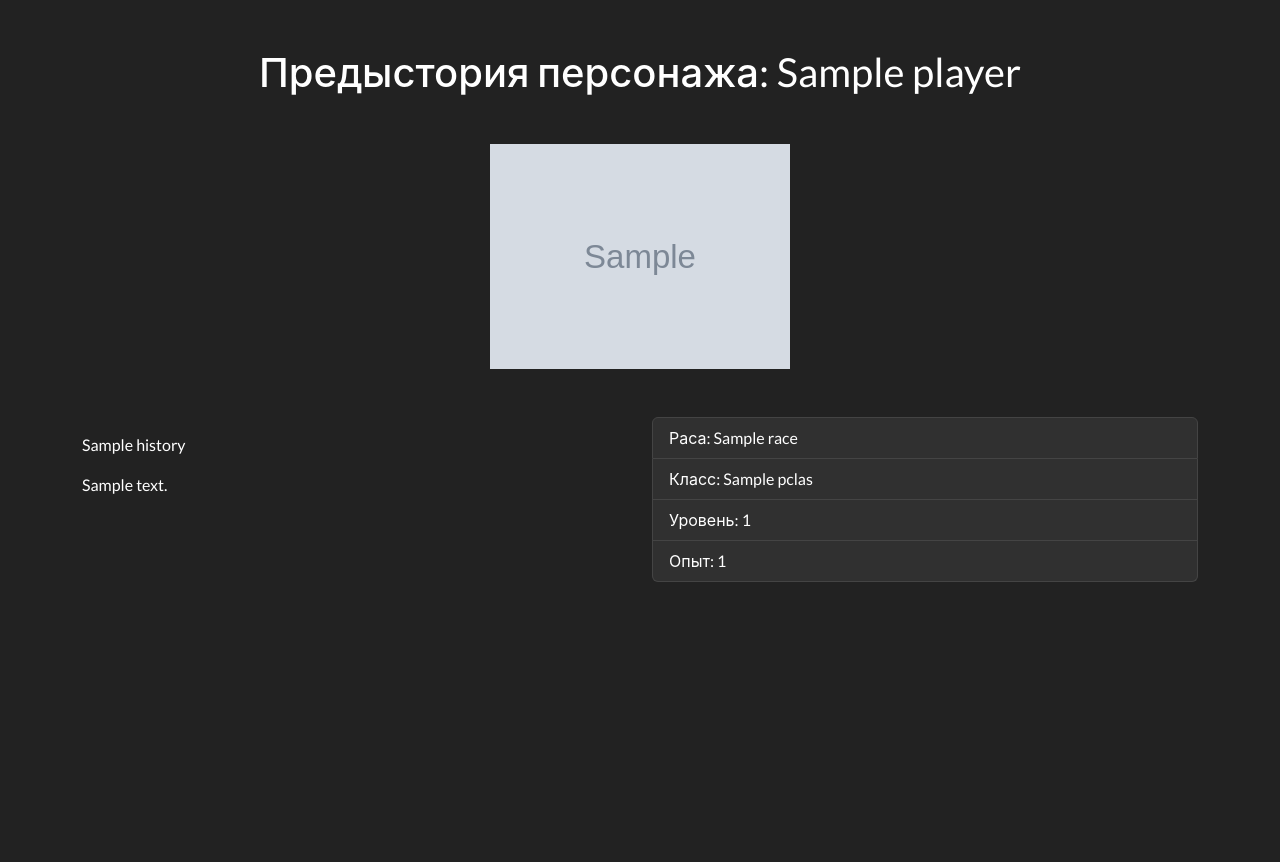
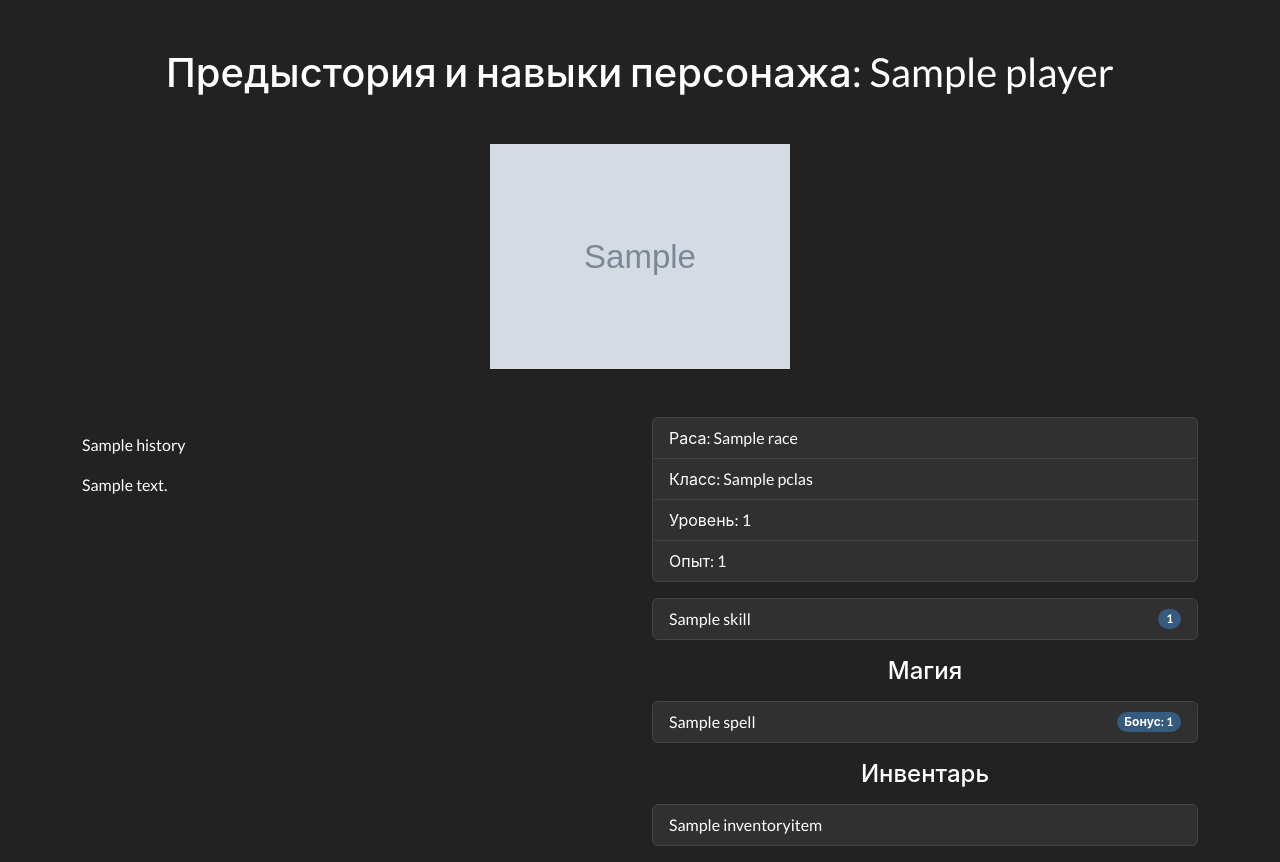
Before and after one commit to BabukhinaV/DNDCards, a Django app: page /profile/show_history/1 in a window 1280 px wide. Shown: the part 72-934 px from the top of the page. Before the commit the page ends 654 px from the top, so only its background shows below. Run offline with Django 5.2, Linux system fonts and the light colour scheme; tables that the repository leaves empty hold one stand-in row (values such as "Sample post"); grey boxes marked "Sample" are stand-in pictures; some libraries are stand-ins or nearby versions.

Commit message:
Инвентарь, навыки, магия

```diff
--- a/DNDCards/catalog/models.py
+++ b/DNDCards/catalog/models.py
@@ -76,10 +76,12 @@ class Player(models.Model):
     exp = models.IntegerField('Опыт')
     history = models.ForeignKey(
         History, verbose_name='Предыстория', null=True, blank=True, on_delete=models.DO_NOTHING)
-    user = models.OneToOneField(
+    user = models.ForeignKey(
         User, blank=True, null=True, on_delete=models.SET_NULL)
     img = models.ImageField(
         'Изображение', null=True, blank=True, upload_to="images/")
+    free_points = models.IntegerField('Свободные очки', null=True, blank=True)
+    inventory = models.ManyToManyField(InventoryItem, verbose_name='Предмет инвентаря')
 
     def __str__(self):
         return str(self.id)
@@ -124,7 +126,6 @@ class PlayerSpell(models.Model):
         Player, verbose_name='Персонаж', on_delete=models.DO_NOTHING)
     spell = models.ForeignKey(
         Spell, verbose_name='Заклинание', on_delete=models.DO_NOTHING)
-    level = models.IntegerField('Уровень')
     bonus = models.IntegerField('Бонус')
 
     def __str__(self):
@@ -140,7 +141,7 @@ class Skill(models.Model):
     descr = models.TextField('Описание', max_length=7000, blank=True, null=True)
 
     def __str__(self):
-        return str(self.id)
+        return self.title
 
     class Meta:
         verbose_name = ('Навык')
@@ -177,27 +178,27 @@ class PlayerSkill(models.Model):
         verbose_name_plural = ('Навыки персонажа')
 
 
-class InventoryCategoryCharacteristic(models.Model):
-    title = models.CharField('Название', max_length=255)
+#class InventoryCategoryCharacteristic(models.Model):
+    #title = models.CharField('Название', max_length=255)
 
-    def __str__(self):
-        return self.title
+    #def __str__(self):
+        #return self.title
 
-    class Meta:
-        verbose_name = ('Характеристика предмета инвентаря')
-        verbose_name_plural = ('Характеристики предмета инвентаря')
+    #class Meta:
+        #verbose_name = ('Характеристика предмета инвентаря')
+        #verbose_name_plural = ('Характеристики предмета инвентаря')
 
 
-class ItemCharact(models.Model):
-    item = models.ForeignKey(
-        InventoryItem, verbose_name='Предмет инвентаря', on_delete=models.DO_NOTHING)
-    charact = models.ForeignKey(
-        InventoryCategoryCharacteristic, verbose_name='Характеристика предмета инвентаря', on_delete=models.DO_NOTHING)
-    ch_value = models.CharField('Значение', max_length=255)
+#class ItemCharact(models.Model):
+    #item = models.ForeignKey(
+        #InventoryItem, verbose_name='Предмет инвентаря', on_delete=models.DO_NOTHING)
+    #charact = models.ForeignKey(
+        #InventoryCategoryCharacteristic, verbose_name='Характеристика предмета инвентаря', on_delete=models.DO_NOTHING)
+    #ch_value = models.CharField('Значение', max_length=255)
 
-    def __str__(self):
-        return str(self.id)
+    #def __str__(self):
+        #return str(self.id)
 
-    class Meta:
-        verbose_name = ('Значение характеристики')
-        verbose_name_plural = ('Значения характеристики')
+    #class Meta:
+        #verbose_name = ('Значение характеристики')
+        #verbose_name_plural = ('Значения характеристики')
--- a/DNDCards/clients/templates/create_character.html
+++ b/DNDCards/clients/templates/create_character.html
@@ -6,7 +6,7 @@
     <h1 class="text-center text-primary mt-5 mb-3">Создание персонажа</h1>
     <div class="row">
       <div class="offset-md-4 col-md-4 offset-md-4 col-12">
-        <form method="post" enctype="multipart/form-data">
+        <form method="post" >
           {% csrf_token %}
           <fieldset>
             <div class="form-group">
--- a/DNDCards/clients/templates/player_history.html
+++ b/DNDCards/clients/templates/player_history.html
@@ -3,7 +3,7 @@
 
 {% block content %}
 <div class="container">
-    <h2 class="text-center mt-5 mb-5">Предыстория персонажа: {{player.name}}</h4>
+    <h2 class="text-center mt-5 mb-5">Предыстория и навыки персонажа: {{player.name}}</h4>
       <div class="text-center mb-5">
          <img style="width: 300px;" src="{{ player.img.url }}" alt="">
       </div>
@@ -40,6 +40,40 @@
     Опыт: {{player.exp}}
   </li>
 </ul>
+
+<ul class="list-group mt-3 mb-3">
+    {% for skill in skills %}
+  <li class="list-group-item d-flex justify-content-between align-items-center">
+    {{skill.skill.title}}
+    <span class="badge bg-primary rounded-pill">{{skill.svalue}}</span>
+  </li>
+  {% endfor%}
+</ul>
+
+{% if spells.count > 0 %}
+<h4 class="mt-3 text-center">Магия</h4>
+<ul class="list-group mt-3 mb-3">
+    {% for spell in spells %}
+  <li class="list-group-item d-flex justify-content-between align-items-center">
+    {{spell.spell.title}}
+    <span class="badge bg-primary rounded-pill">Бонус: {{spell.bonus}}</span>
+  </li>
+  {% endfor%}
+</ul>
+{% endif %}
+
+
+{% if player.inventory.count > 0 %}
+<h4 class="mt-3 text-center">Инвентарь</h4>
+<ul class="list-group mt-3 mb-3">
+    {% for inv in player.inventory.all %}
+  <li class="list-group-item d-flex justify-content-between align-items-center">
+    {{inv.title}}
+  </li>
+  {% endfor%}
+</ul>
+{% endif %}
+
     </div>
 </div>
 </div>
--- a/DNDCards/clients/urls.py
+++ b/DNDCards/clients/urls.py
@@ -8,4 +8,5 @@ urlpatterns = [
     path('delete_character/<p_id>', views.delete_character, name='delete_character'),
     path('create_player', views.create_player, name='create_player'),
     path('edit_player/<p_id>', views.edit_player, name='edit_player'),
+    path('distribute_points/<p_id>', views.distribute_points, name="distribute_points"),
 ]
--- a/DNDCards/clients/views.py
+++ b/DNDCards/clients/views.py
@@ -1,5 +1,5 @@
 from django.shortcuts import render
-from catalog.models import History, PClass, Player, Race
+from catalog.models import History, PClass, PClassSkill, Player, PlayerSkill, PlayerSpell, Race
 from django.contrib import messages
 
 def profile(request):
@@ -9,11 +9,15 @@ def profile(request):
 
 def show_history(request, p_id):
     player = Player.objects.get(pk=p_id)
-    return render(request, 'player_history.html', {'player': player})
+    skills = PlayerSkill.objects.filter(player_id=player.id)
+    spells = PlayerSpell.objects.filter(player_id=player.id)
+    return render(request, 'player_history.html', {'player': player, 'skills': skills, 'spells': spells})
 
 
 def delete_character(request, p_id):
     player = Player.objects.get(pk=p_id)
+    p_skills = PlayerSkill.objects.filter(player_id=player.id)
+    p_skills.delete()
     player.delete()
     players = Player.objects.filter(user_id=request.user.id).order_by('-level')
     messages.success(request, ("Вы удалили персонажа."))
@@ -26,12 +30,18 @@ def create_player(request):
         race_id = request.POST['prace']
         pclass_id = request.POST['pcl']
         history_id = request.POST['phistory']
-        img = request.POST['img']
+        img = request.POST.get('img', None)    #request.POST['img']
         race = Race.objects.get(pk=race_id)
         pclass = PClass.objects.get(pk=pclass_id)
         history = History.objects.get(pk=history_id)
-        player = Player(name=pname, level=1, pclass=pclass, race=race, exp=0, history=history, user=request.user, img = 'images/' + img)
+        player = Player(name=pname, level=1, pclass=pclass, race=race, exp=0, history=history, user=request.user, img = 'images/' + str(img))
         player.save()
+
+        base_skills = PClassSkill.objects.filter(pclass_id=pclass_id)
+        for base_skill in base_skills:
+            player_skill = PlayerSkill(skill=base_skill.skill, svalue=base_skill.svalue, player=player)
+            player_skill.save()
+
         messages.success(request, ("Персонаж добавлен."))
         players = Player.objects.filter(user_id=request.user.id).order_by('-level')
         return render(request, 'profile.html', {'players': players})
@@ -60,3 +70,20 @@ def edit_player(request, p_id):
     else:
         histories = History.objects.all()
         return render(request, 'edit_character.html', {'player': player, 'histories': histories})
+
+
+def distribute_points(request, p_id):
+    player = Player.objects.get(pk=p_id)
+    p_skills = PlayerSkill.objects.filter(player_id=player.id)
+    if request.method == "POST":
+        charact_id = request.POST['charact']
+        player_skill = PlayerSkill.objects.get(pk=charact_id)
+        player_skill.svalue = player_skill.svalue + 1
+        player.free_points = player.free_points - 1
+        player_skill.save()
+        player.save()
+        messages.success(request, ("Харакктеристика изменена"))
+        players = Player.objects.filter(user_id=request.user.id).order_by('-level')
+        return render(request, 'profile.html', {'players': players})
+    else:
+        return render(request, 'distribute_points.html', {'player': player, 'p_skills': p_skills})
```
Also changed, not shown: DNDCards/catalog/admin.py (+28 -7 lines), DNDCards/clients/templates/distribute_points.html (added, +31 -0 lines), DNDCards/clients/templates/profile.html (+7 -2 lines), DNDCards/catalog/migrations/0011_player_free_points.py (added), DNDCards/catalog/migrations/0012_alter_player_user.py (added), DNDCards/catalog/migrations/0013_remove_playerspell_level.py (added), DNDCards/catalog/migrations/0014_remove_itemcharact_charact_remove_itemcharact_item_and_more.py (added).
